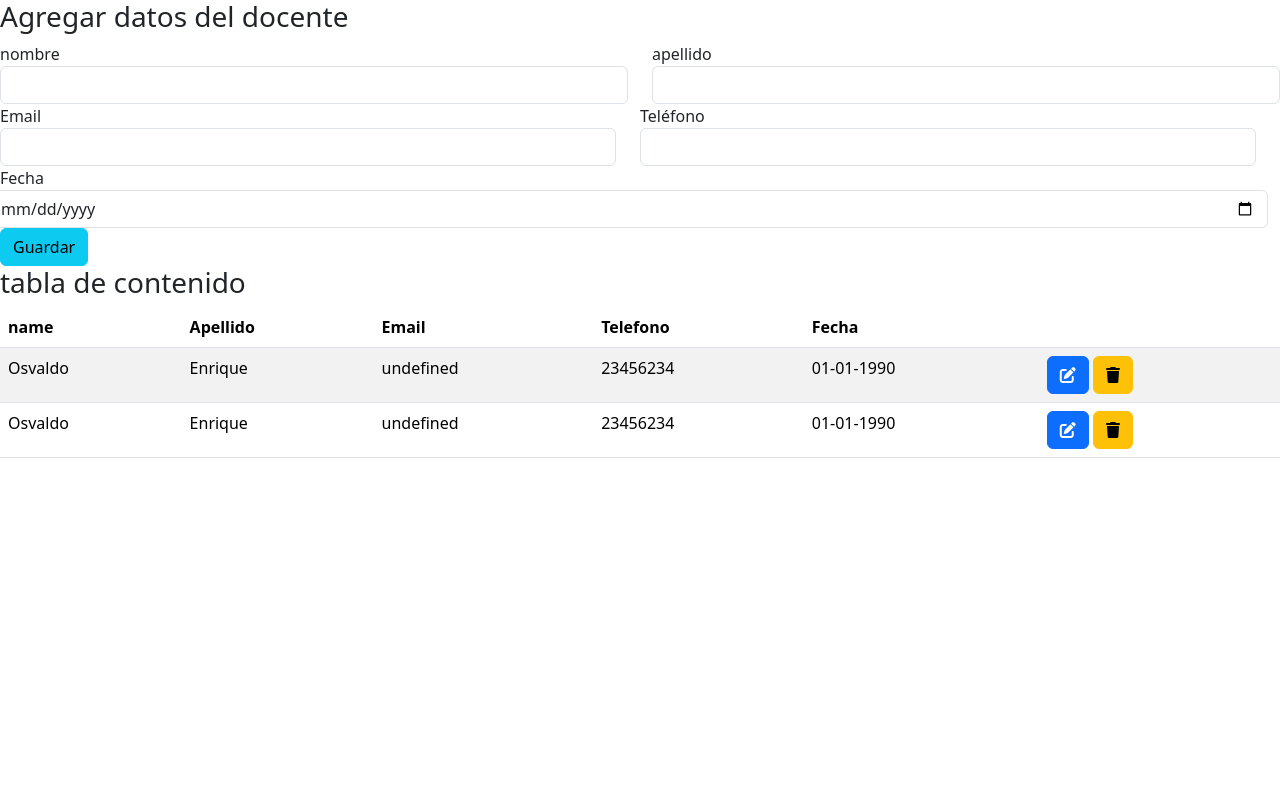
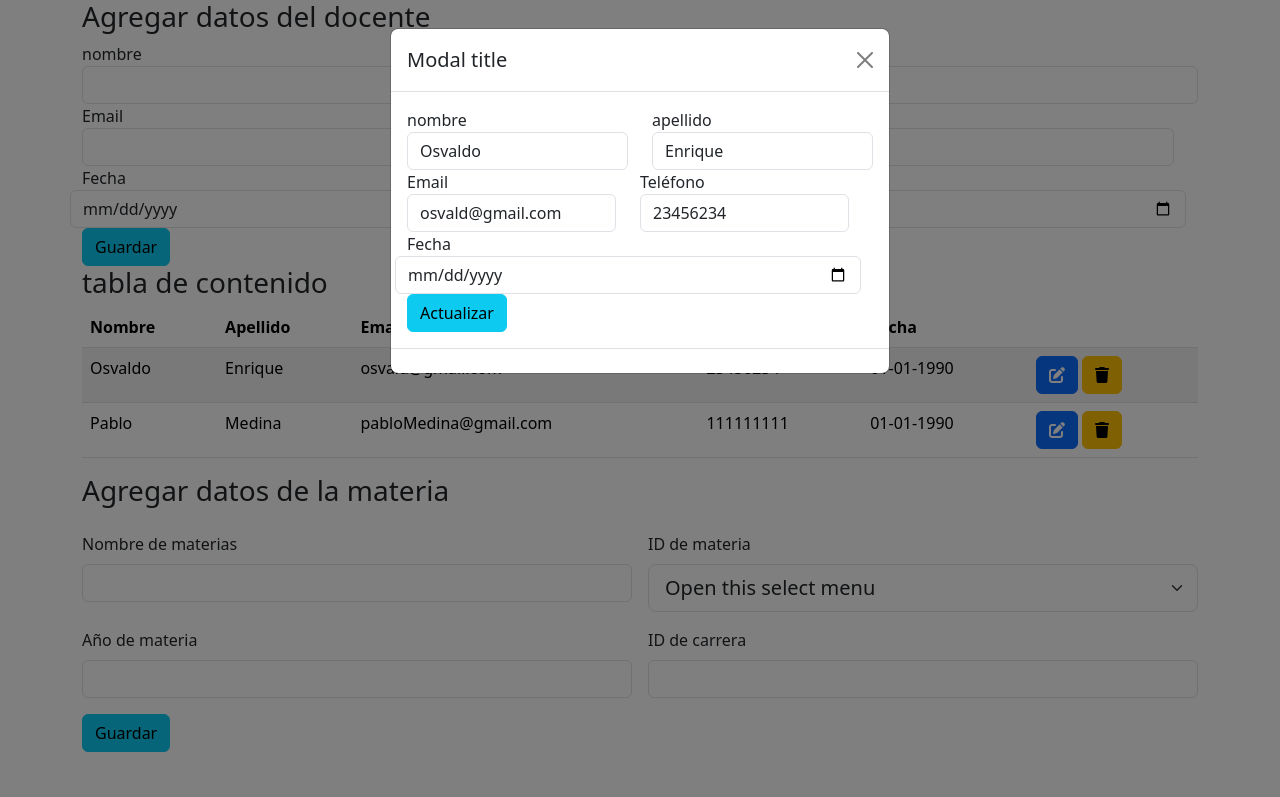
Before and after one commit to davihtd/DW2_TP, a website with bundled scripts: page practice/index.html in a window 1280 px wide. Both pictures are taken after a click on the button 1067 px from the left and 375 px from the top of the page. Shown: the top 797 px of the page. Built offline with nearby package versions, Linux system fonts and the light colour scheme.

Commit message:
js terminado(docentes), sin localStorage

```diff
--- a/practice/data/data.json
+++ b/practice/data/data.json
@@ -3,16 +3,16 @@
       "id": 1,
       "name": "Osvaldo ",
       "last": "Enrique",
-      "Email": "osvald@gmail.com",
+      "email": "osvald@gmail.com",
       "tell": 23456234,
       "date": "01-01-1990"
     },
     {
       "id": 2,
-      "name": "Osvaldo ",
-      "last": "Enrique",
-      "Email": "osvald@gmail.com",
-      "tell": 23456234,
+      "name": "Pablo ",
+      "last": "Medina",
+      "email": "pabloMedina@gmail.com",
+      "tell": 111111111,
       "date": "01-01-1990"
     }
 ]
--- a/practice/index.html
+++ b/practice/index.html
@@ -5,11 +5,14 @@
   <meta charset="utf-8">
   <meta name="viewport" content="width=device-width, initial-scale=1">
   <link href="https://cdnjs.cloudflare.com/ajax/libs/font-awesome/5.15.4/css/all.min.css" rel="stylesheet">
-    <title>Bootstrap demo</title>
+  <title>Administración LASI</title>
   <link rel="stylesheet" href="https://cdn.jsdelivr.net/npm/bootstrap-icons@1.11.3/font/bootstrap-icons.min.css">
-    <link href="https://cdn.jsdelivr.net/npm/bootstrap@5.3.3/dist/css/bootstrap.min.css" rel="stylesheet" integrity="sha384-QWTKZyjpPEjISv5WaRU9OFeRpok6YctnYmDr5pNlyT2bRjXh0JMhjY6hW+ALEwIH" crossorigin="anonymous">
+  <link href="https://cdn.jsdelivr.net/npm/bootstrap@5.3.3/dist/css/bootstrap.min.css" rel="stylesheet"
+    integrity="sha384-QWTKZyjpPEjISv5WaRU9OFeRpok6YctnYmDr5pNlyT2bRjXh0JMhjY6hW+ALEwIH" crossorigin="anonymous">
 </head>
+
 <body>
+  <div class="container">
     <h3>Agregar datos del docente</h3>
     <form id="form-doct">
       <div class="row">
@@ -47,7 +50,7 @@
         <table class="table table-striped">
           <thead>
             <tr>
-                            <th> name</th>
+              <th>Nombre</th>
               <th>Apellido</th>
               <th>Email</th>
               <th>Telefono</th>
@@ -59,8 +62,130 @@
         </table>
       </div>
     </div>
+  </div>
+
+  <!-- Modal -->
+  <div class="modal fade" id="modal-docente" tabindex="-1" aria-labelledby="exampleModalLabel" aria-hidden="true">
+    <div class="modal-dialog">
+      <div class="modal-content">
+        <div class="modal-header">
+          <h1 class="modal-title fs-5" id="exampleModalLabel">Modal title</h1>
+          <button type="button" class="btn-close" data-bs-dismiss="modal" aria-label="Close"></button>
+        </div>
+        <div class="modal-body">
+          <!-- COPY PASTE DEL FORM DOCENTE -->
+          <form id="form-modal-docente">
+            <div class="row">
+              <div class="col">
+                <label>nombre</label>
+                <input id="name-modal" type="text" class="form-control">
+              </div>
+              <div class="col">
+                <label>apellido</label>
+                <input id="last-modal" type="text" class="form-control">
+              </div>
+              <div class="row">
+                <div class="col">
+                  <label>Email</label>
+                  <input id="email-modal" type="email" class="form-control">
+                </div>
+                <div class="col">
+                  <label>Teléfono</label>
+                  <input id="tell-modal" type="number" class="form-control">
+                </div>
+              </div>
+              <div class="row">
+                <label>Fecha</label>
+                <input id="date-modal" type="date" class="form-control">
+              </div>
+            </div>
+            <div>
+              <button class="btn btn-info">Actualizar</button>
+            </div>
+          </form>
+        </div>
+        <div class="modal-footer">
+          <!-- <button type="button" class="btn btn-secondary" data-bs-dismiss="modal">Close</button>
+          <button type="button" class="btn btn-primary">Save changes</button> -->
+        </div>
+      </div>
+    </div>
+  </div>
+  <!-- CODIGO DE FRNACO WAKALA -->
+
+  <div class="container">
+    <h3 class="mb-4">Agregar datos de la materia</h3>
+    <form id="form-doct">
+      <div class="row gx-3">
+        <div class="col">
+          <label class="form-label">Nombre de materias</label>
+          <input id="name" type="text" class="form-control">
+        </div>
+        <div class="col">
+          <label class="form-label">ID de materia</label>
+          <select class="form-select form-select-lg mb-3" aria-label="Large select example">
+            <option selected>Open this select menu</option>
+            <option value="1">One</option>
+            <option value="2">Two</option>
+            <option value="3">Three</option>
+          </select>
+        </div>
+      </div>
+      <div class="row gx-3">
+        <div class="col">
+          <label class="form-label">Año de materia</label>
+          <input id="email" type="email" class="form-control">
+        </div>
+        <div class="col">
+          <label class="form-label">ID de carrera</label>
+          <input id="tell" type="number" class="form-control">
+        </div>
+      </div>
+      <div class="mt-3">
+        <button class="btn btn-info">Guardar</button>
+      </div>
+    </form>
+
+    <div class="row mt-5">
+      <div class="col">
+        <h3>Tabla de materias</h3>
+        <table class="table">
+          <caption>Listado de materias</caption>
+          <thead>
+            <tr>
+              <th scope="col">Id</th>
+              <th scope="col">Nombre de materia</th>
+              <th scope="col">Año de materia</th>
+              <th scope="col">Carrera</th>
+              <th scope="col">Acciones</th>
+            </tr>
+          </thead>
+          <tbody>
+            <tr data-rowid="1">
+              <th scope="row">1</th>
+              <td>ejm</td>
+              <td>Deas</td>
+              <td>corre@ejemo.com</td>
+              <td>
+                <button type="button" class="btn btn-primary btn-sm" data-bs-toggle="modal" data-bs-target="#editModal">
+                  <i class="fa-solid fa-pen-to-square"></i>
+                </button>
+                <button type="button" class="btn btn-primary btn-sm" data-bs-toggle="modal" data-bs-target="#editModal">
+                  <i class="fa-solid fa-delete-left"></i>
+                </button>
+              </td>
+            </tr>
+          </tbody>
+        </table>
+      </div>
+    </div>
+  </div>
+
   <script src="js/app.js" type="module"></script>
   <script src="https://kit.fontawesome.com/54fefbd2c1.js" crossorigin="anonymous"></script>
-    <script src="https://cdn.jsdelivr.net/npm/bootstrap@5.3.3/dist/js/bootstrap.bundle.min.js" integrity="sha384-YvpcrYf0tY3lHB60NNkmXc5s9fDVZLESaAA55NDzOxhy9GkcIdslK1eN7N6jIeHz" crossorigin="anonymous"></script>
+  <script src="https://cdn.jsdelivr.net/npm/bootstrap@5.3.3/dist/js/bootstrap.bundle.min.js"
+    integrity="sha384-YvpcrYf0tY3lHB60NNkmXc5s9fDVZLESaAA55NDzOxhy9GkcIdslK1eN7N6jIeHz"
+    crossorigin="anonymous"></script>
 </body>
+
 </html>
--- a/practice/js/app.js
+++ b/practice/js/app.js
@@ -1,12 +1,13 @@
-import datos from "../data/data.json" with{type:"json"}
+import datos from "../data/data.json" with{type: "json"}
 import { docente } from "./docente.js"
 //console.log(datos)
+
 const tableBody = document.querySelector('#cuerpo-tabla')
 
-function addData(){
+function addData() {
   tableBody.innerHTML = ''
 
-    datos.map((item)=>{
+  datos.map((item) => {
     const fila = document.createElement('tr')
     const celdas = `<td>${item.name}</td>
         <td>${item.last}</td>
@@ -15,11 +16,11 @@ function addData(){
         <td>${item.date}</td>
         <td>
         <div>
-        <button type="submit" class="btn btn-primary">
+        <button type="submit" class="btn btn-primary" onclick = "showDoctModal(${item.id})">
         <i class="fa-solid fa-pen-to-square"></i>
       </button>
       <button type="submit" class="btn btn-warning">
-      <i class="fa-solid fa-trash"></i>
+      <i class="fa-solid fa-trash" onclick ="belleteData(${item.id})"></i>
       </button>
         </div>
         </td>
@@ -28,7 +29,7 @@ function addData(){
     tableBody.append(fila)
   })
 }
-function loadData(event){
+function loadData(event) {
   event.preventDefault()
   // console.log("funciona")
   let id = datos.at(-1).id + 1
@@ -38,9 +39,50 @@ function loadData(event){
   let tell = document.getElementById('tell').value
   let date = document.getElementById('date').value
 
-  datos.push(new docente(id,name,last,email,tell,date))
+  datos.push(new docente(id, name, last, email, tell, date))
   document.getElementById('form-doct').reset()
   addData()
 }
+
+window.belleteData = (id) => {
+  let index = datos.findIndex((item) => item.id == id)//
+  let validar = confirm(`Estas seguro de que quiere elimina el dato ${datos[index].id}?`)
+  if (validar) {
+    datos.splice(index, 1)
+    addData()
+  }
+}
+
+const myModalDocente = new bootstrap.Modal(document.getElementById('modal-docente'))
+
+let docenteId = null;
+
+window.showDoctModal = (id) => {
+  docenteId = id
+  let index = datos.findIndex((item) => item.id == docenteId)
+  document.getElementById('name-modal').value = datos[index].name
+  document.getElementById('last-modal').value = datos[index].last
+  document.getElementById('email-modal').value = datos[index].email
+  document.getElementById('tell-modal').value = datos[index].tell
+  document.getElementById('date-modal').value = datos[index].date
+  myModalDocente.show()
+}
+
+function actualizarDatos(event) {
+  event.preventDefault()
+  let index = datos.findIndex((item) => item.id == docenteId)
+
+  datos[index].name = document.getElementById('name-modal').value
+  datos[index].last = document.getElementById('last-modal').value
+  datos[index].email = document.getElementById('email-modal').value
+   datos[index].tell = document.getElementById('tell-modal').value
+  datos[index].date = document.getElementById('date-modal').value
+
+  addData()
+  myModalDocente.hide()
+
+}
+
 addData()
 document.getElementById('form-doct').addEventListener('submit', loadData)
+document.getElementById('form-modal-docente').addEventListener('submit', actualizarDatos)
```
Also changed, not shown: practice/js/server.js (+2 -12 lines). Lines whose indentation alone changed are shown as unchanged.
